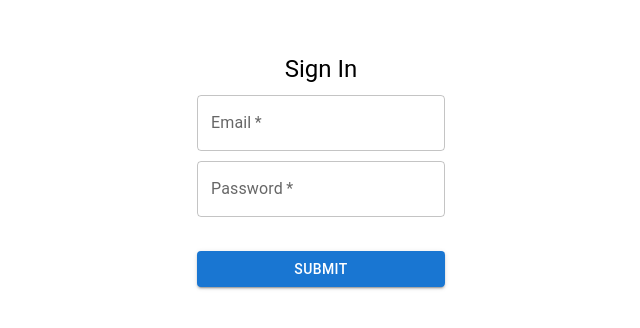
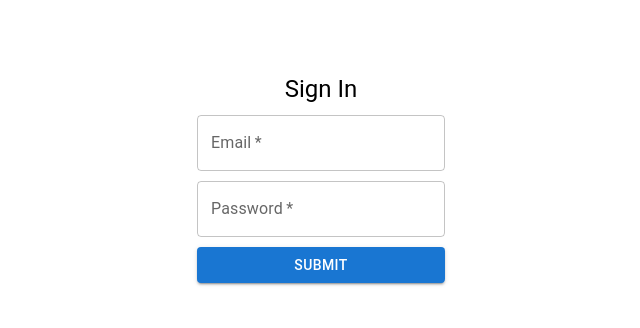
Before and after one commit to zigfrida/easy-schedule, a React (Create React App) app: page /signin in a window 1280 px wide. Shown: the part 222-550 px from the top of the page, without its empty margins (319-959 px from the left). Built offline with nearby package versions, Linux system fonts and the light colour scheme; the HTML template or start-up script is replaced by a standard one.

Commit message:
modified signin-ui

```diff
--- a/src/components/Signin.tsx
+++ b/src/components/Signin.tsx
@@ -1,9 +1,5 @@
-import { useState } from 'react';
-import { useNavigate } from 'react-router-dom';
 import { Button, TextField } from '@mui/material/';
 import Typography from '@mui/material/Typography';
-import Container from '@mui/material/Container';
-import Grid from '@mui/material/Grid';
 
 function Signin() {
     return (
@@ -40,8 +36,7 @@ function Signin() {
                     autoComplete='current-password'
                     variant='outlined'
                 />
-
-                <Button type='submit' fullWidth variant='contained' sx={{ mt: 3, mb: 2 }}>
+                <Button type='submit' fullWidth variant='contained'>
                     Submit
                 </Button>
             </div>
```
